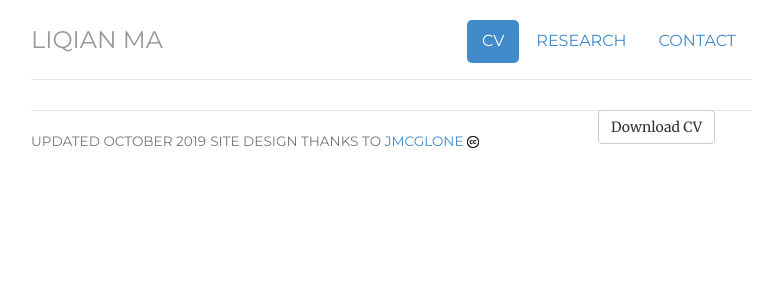
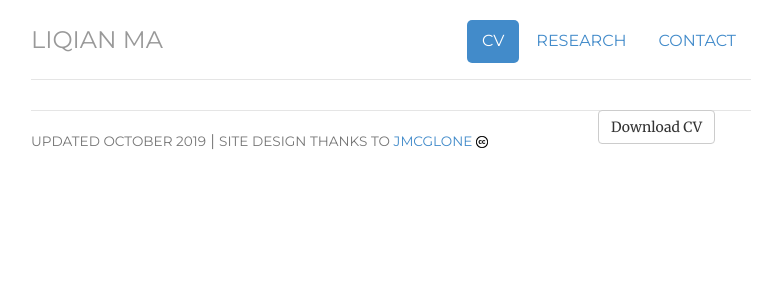
Before and after one commit to liqian-ma/liqian-ma.github.io, a Jekyll site: the page built from cv/index.html, in a window 1280 px wide. Shown: the top 300 px of the page, without its empty margins (249-1012 px from the left). Built offline with Jekyll 4.4.1, drawn with Linux system fonts in a browser that asks for light colours.

Commit message:
Update footer.html

```diff
--- a/_includes/footer.html
+++ b/_includes/footer.html
@@ -1,7 +1,7 @@
 <div class="footer">
 	<div class="row">
 	<div class="col-sm-8">
-	<p><small>updated October 2019</small>
-	<class="pull-right"><small>Site design thanks to <a href="https://github.com/jmcglone/jmcglone.github.io" target="_blank">jmcglone</a> <a href="http://creativecommons.org/licenses/by/3.0/deed.en_US" target="_blank"><img  class="img" alt="Creative Commons Attribution 3.0 Unported" src="http://liqian-ma.github.io/files/cc.png" width="12" height="12""></a></small></p>
+	<p><class="pull-right"><small>updated October 2019</small>   |
+	<small>Site design thanks to <a href="https://github.com/jmcglone/jmcglone.github.io" target="_blank">jmcglone</a> <a href="http://creativecommons.org/licenses/by/3.0/deed.en_US" target="_blank"><img  class="img" alt="Creative Commons Attribution 3.0 Unported" src="http://liqian-ma.github.io/files/cc.png" width="12" height="12""></a></small></p>
 	</div>
 </div> <!-- /footer -->
```
